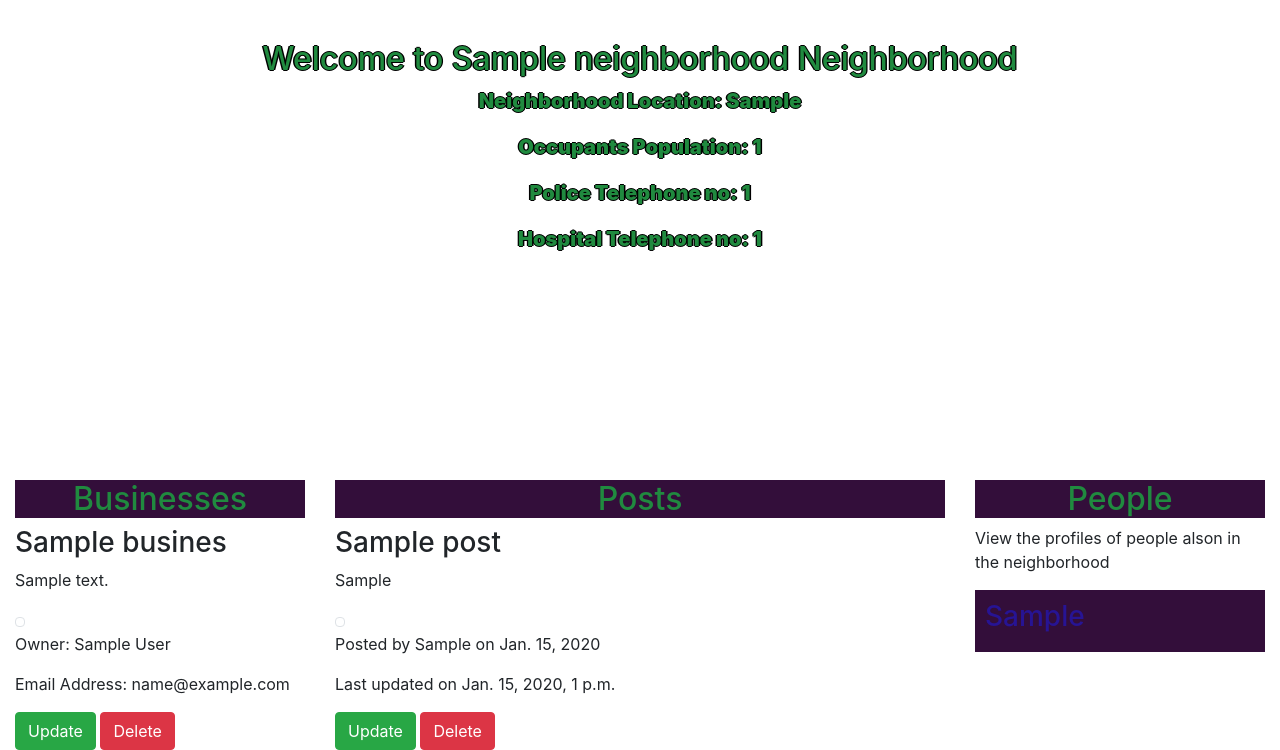
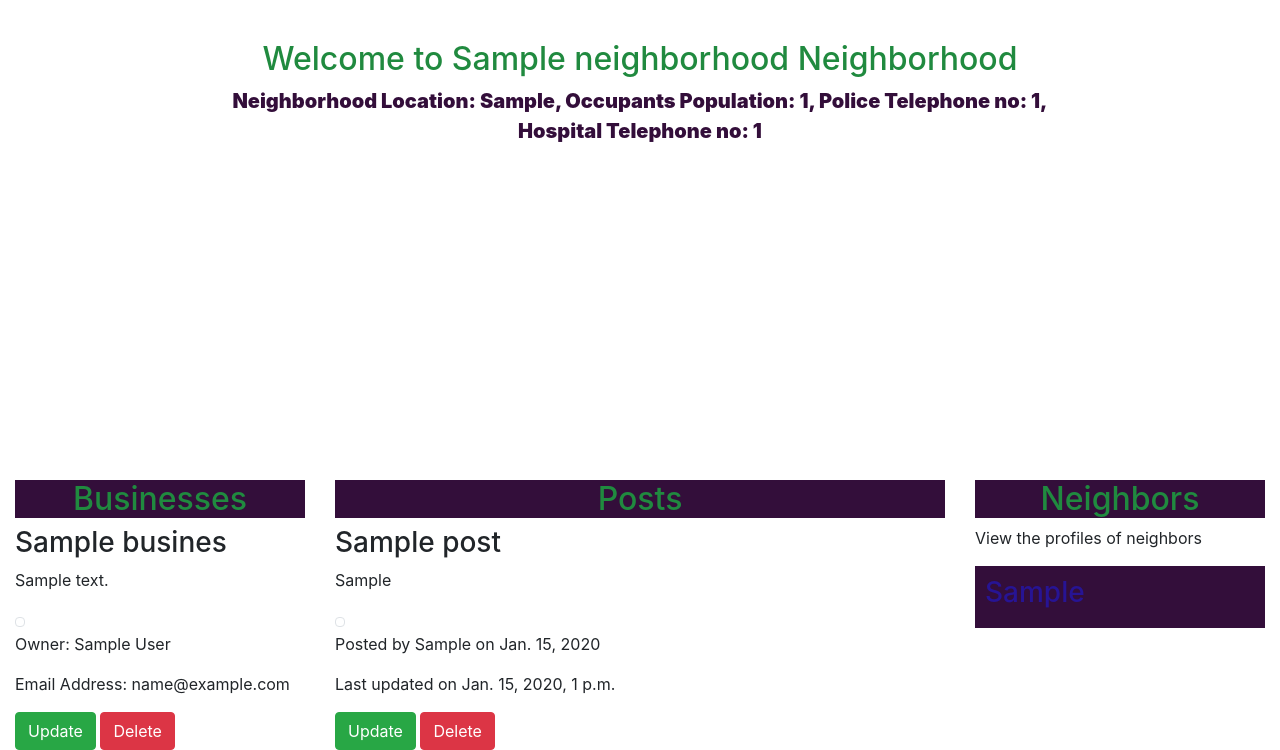
Before and after one commit to FloiceNyota/Neighborhood, a Django app: page /neighborhood/1/ in a window 1280 px wide. Shown: the part 60-810 px from the top of the page. Run offline with Django 3.2, Linux system fonts and the light colour scheme; a user stored in the database is signed in; tables that the repository leaves empty hold one stand-in row (values such as "Sample post"); some libraries are stand-ins or nearby versions; some web fonts are replaced.

Commit message:
update app

```diff
--- a/neighbor_app/static/css/styles.css
+++ b/neighbor_app/static/css/styles.css
@@ -10,9 +10,8 @@ nav {
 .banner-items {
   font-weight: 900;
   text-shadow: white 0px 0px 10px;
-  color: #208a3f;
+  color: rgb(51, 14, 58);
   font-size: 20px;
-  text-shadow: 0.07em 0 black, 0 0.07em black, -0.07em 0 black, 0 -0.07em black;
 }
 .banner {
   width: 100%;
--- a/neighbor_app/templates/neighborhood.html
+++ b/neighbor_app/templates/neighborhood.html
@@ -6,10 +6,10 @@
       <div class="col-md-2"></div>
       <div class="col-md-8 text-center banner-items">
         <h2>Welcome to {{neighborhood.name}} Neighborhood</h2>
-        <p>Neighborhood Location: {{neighborhood.location}}</p>
-        <p>Occupants Population: {{neighborhood.population}}</p>
-        <p>Police Telephone no: {{neighborhood.police_contact}}</p>
-        <p>Hospital Telephone no: {{neighborhood.hospital_contact}}</p>
+        Neighborhood Location: {{neighborhood.location}},
+        Occupants Population: {{neighborhood.population}},
+        Police Telephone no: {{neighborhood.police_contact}},
+        Hospital Telephone no: {{neighborhood.hospital_contact}}</p>
       </div>
       <div class="col-md-2"></div>
     </div>
@@ -57,8 +57,8 @@
       {% endif %}
     </div>
     <div class="col-md-3">
-      <h2 class="text-center header">People</h2>
-      <p>View the profiles of people alson in the neighborhood</p>
+      <h2 class="text-center header">Neighbors</h2>
+      <p>View the profiles of neighbors</p>
       {% if users %}
       {% for person in users %}
       <div class="users">
```
